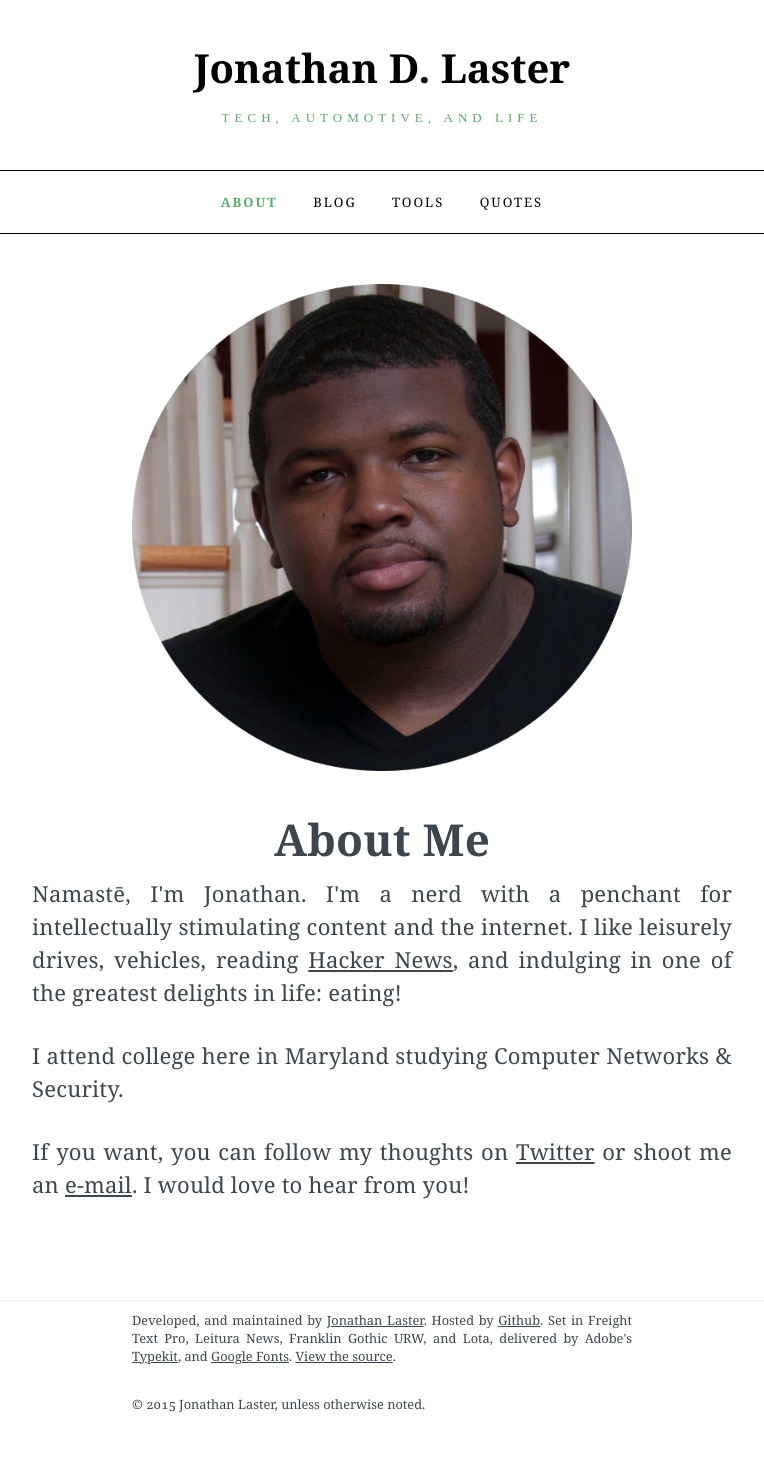
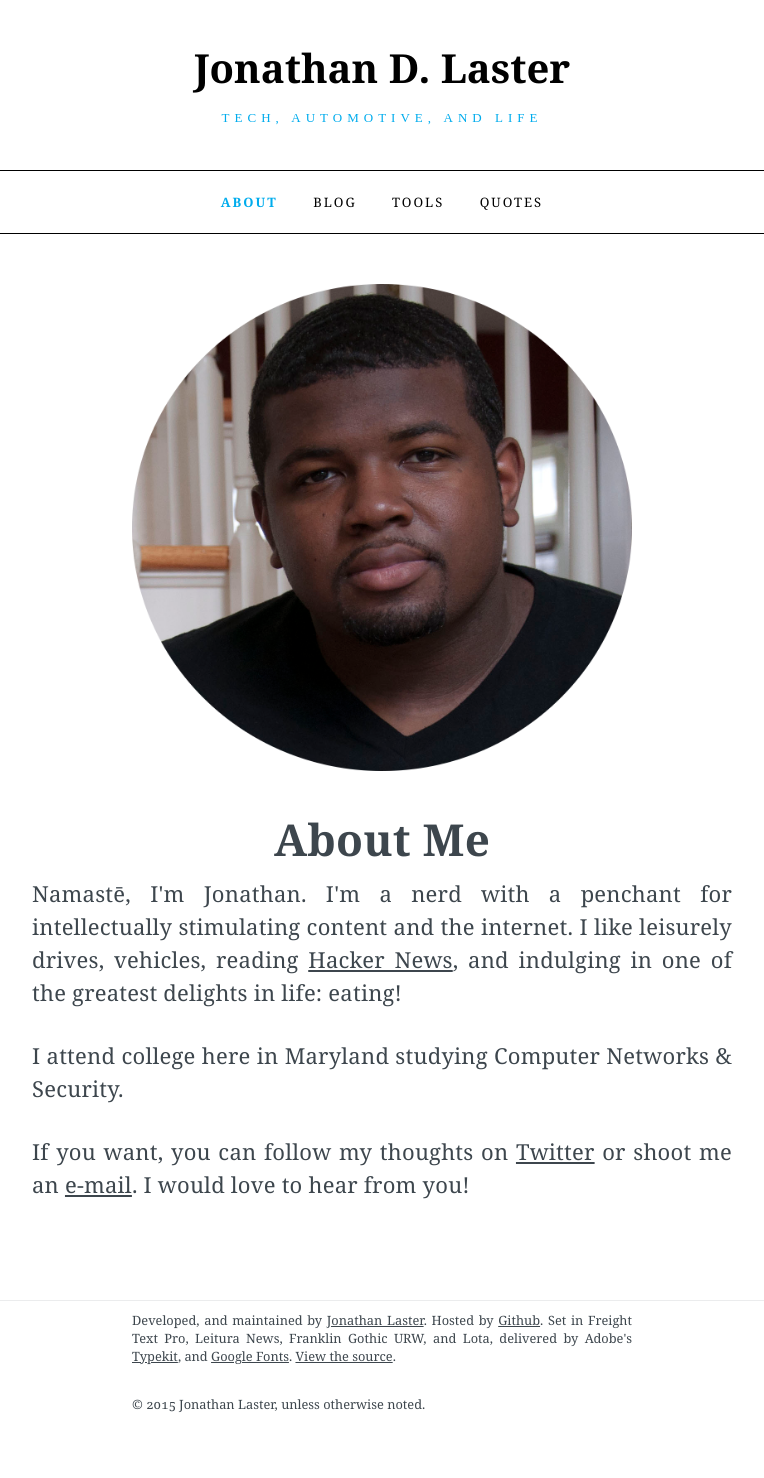
Before and after one commit to last-dev/jdl.io, a Jekyll site: the page built from index.html, in a window 1280 px wide. Shown: the whole page, without its empty margins (258-1022 px from the left). Built offline with Jekyll 4.4.1, drawn with Linux system fonts in a browser that asks for light colours; nearby versions of some CDN libraries.

Commit message:
Changed theme color

```diff
--- a/css/main.sass
+++ b/css/main.sass
@@ -6,7 +6,7 @@ $base-font-stack: "freight-text-pro", Georgia, serif
 $title-font-stack: "leitura-news", Georgia, serif
 $content-font-size: 22px
 $content-font-color: #3d464d
-$theme-color: #57ad68
+$theme-color: #00aced
 
 
 //
```
